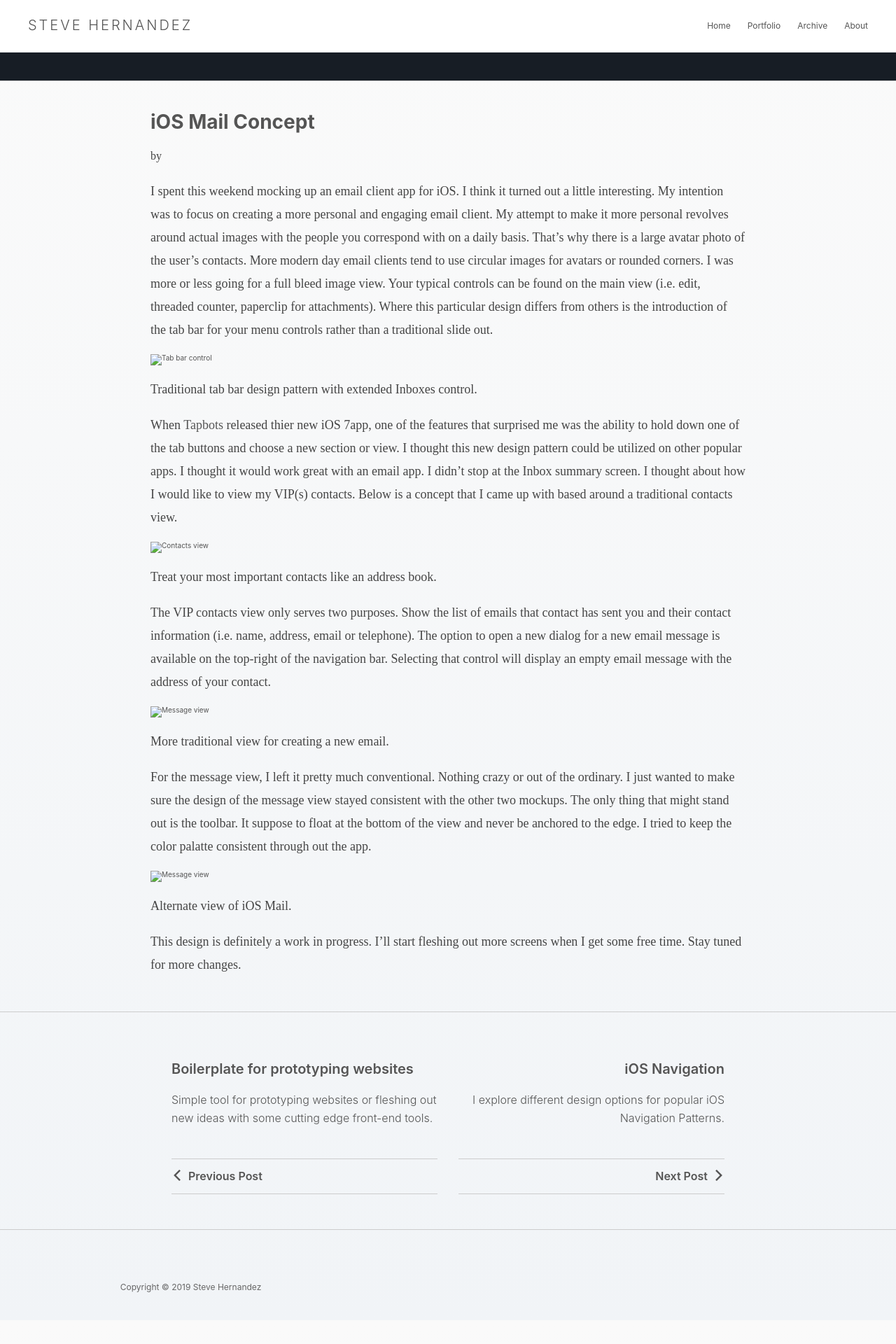
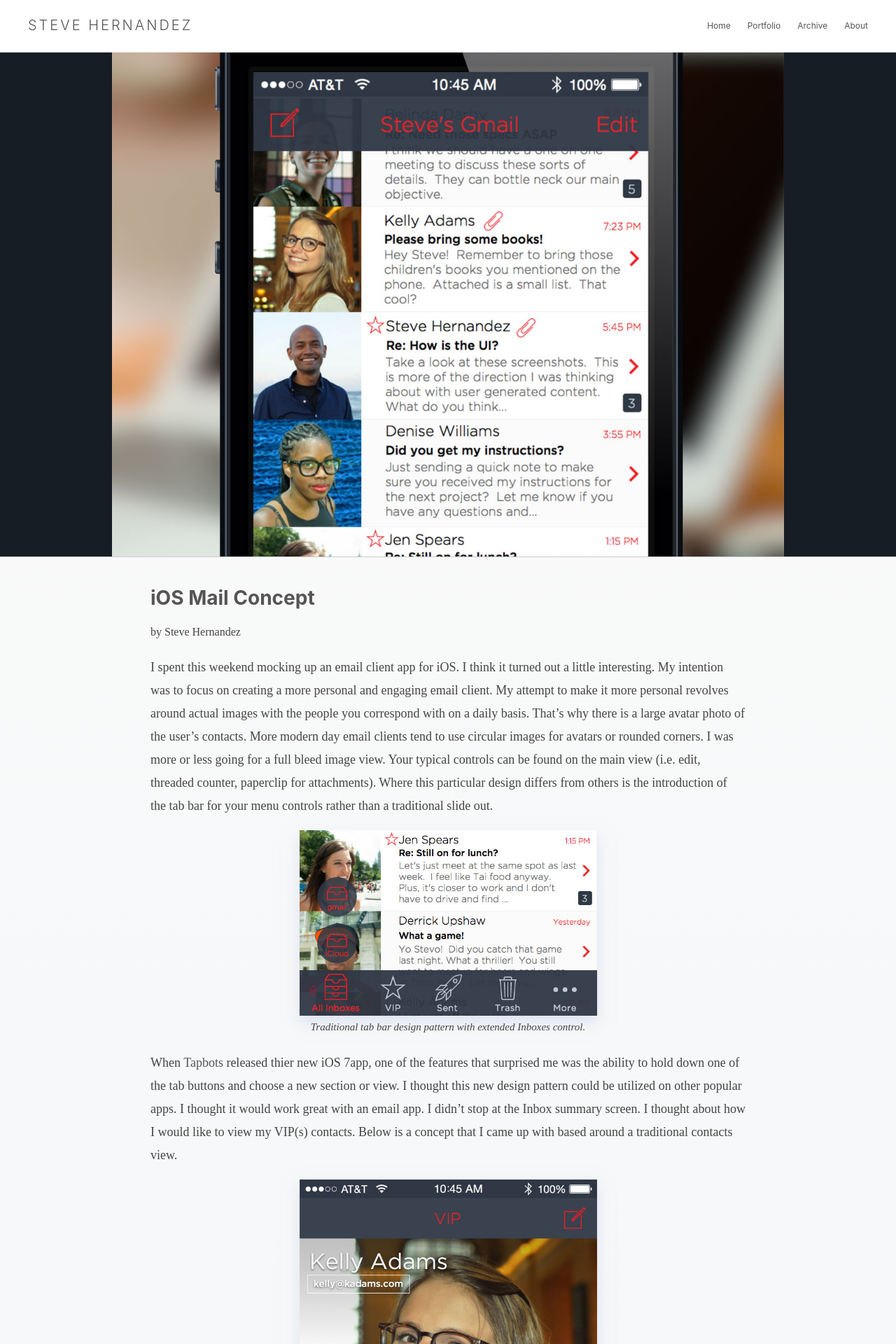
Before and after one commit to slhernandez/slhernandez, a Jekyll site: the page built from _posts/2013-11-10-iOSMail.markdown, in a window 1280 px wide. Shown: the top 1920 px of the page at 70% size. Built offline with Jekyll 4.4.1, drawn with Linux system fonts in a browser that asks for light colours; before the commit the page ends 1886 px from its top, so only the background shows below that.

Commit message:
Fixed mail concept post

```diff
--- a/_posts/2013-11-10-iOSMail.markdown
+++ b/_posts/2013-11-10-iOSMail.markdown
@@ -4,34 +4,27 @@ title: iOS Mail Concept
 blurb: This is my own personal take on how an iOS Mail Client App should look like.
 preview-image: /images/grid/ios_mail_concept.png
 image-title: iOS Mail Concept
+categories: design
+author: Steve Hernandez
+hero-image: /images/posts/mailapp/iOSMail_Closeup.jpg
+background_image: false
+background-override: mailapp
 ---
 
 I spent this weekend mocking up an email client app for iOS.  I think it turned out a little interesting.  My intention was to focus on creating a more personal and engaging email client.  My attempt to make it more personal revolves around actual images with the people you correspond with on a daily basis.  That's why there is a large avatar photo of the user's contacts.  More modern day email clients tend to use circular images for avatars or rounded corners.  I was more or less going for a full bleed image view.  Your typical controls can be found on the main view (i.e. edit, threaded counter, paperclip for attachments).  Where this particular design differs from others is the introduction of the tab bar for your menu controls rather than a traditional slide out.
 
-<div class="post-image">
-  <img class="shadow" src="/images/posts/mail_app/mail_tab_bar.jpg" title="Tab bar control" alt="Tab bar control"/>
-  <p class="caption">Traditional tab bar design pattern with extended Inboxes control.</p>
-</div>
+{% include post_single_img.html post_image="/images/posts/mailapp/mail_tab_bar.jpg" post_img_sm="img--small" title="Tab bar control" caption="Traditional tab bar design pattern with extended Inboxes control." %}
 
 When [Tapbots](http://tapbots.com/software/tweetbot/) released thier new iOS 7app, one of the features that surprised me was the ability to hold down one of the tab buttons and choose a new section or view.  I thought this new design pattern could be utilized on other popular apps.  I thought it would work great with an email app.  I didn't stop at the Inbox summary screen.  I thought about how I would like to view my VIP(s) contacts.  Below is a concept that I came up with based around a traditional contacts view.
 
-<div class="post-image">
-  <img class="shadow" src="/images/posts/mail_app/VIP_Contact.jpg" title="Contacts view" alt="Contacts view"/>
-  <p class="caption">Treat your most important contacts like an address book.</p>
-</div>
+{% include post_single_img.html post_image="/images/posts/mailapp/VIP_Contact.jpg" post_img_sm="img--small" title="Contact views" caption="Treat your most important contacts like an address book." %}
 
 The VIP contacts view only serves two purposes.  Show the list of emails that contact has sent you and their contact information (i.e. name, address, email or telephone).  The option to open a new dialog for a new email message is available on the top-right of the navigation bar.  Selecting that control will display an empty email message with the address of your contact.
 
-<div class="post-image">
-  <img class="shadow" src="/images/posts/mail_app/Message.jpg" title="Message view" alt="Message view"/>
-  <p class="caption">More traditional view for creating a new email.</p>
-</div>
+{% include post_single_img.html post_image="/images/posts/mailapp/Message.jpg" post_img_sm="img--small" title="Message view" caption="More traditional view for creating a new email." %}
 
 For the message view, I left it pretty much conventional.  Nothing crazy or out of the ordinary.  I just wanted to make sure the design of the message view stayed consistent with the other two mockups.  The only thing that might stand out is the toolbar.  It suppose to float at the bottom of the view and never be anchored to the edge.  I tried to keep the color palatte consistent through out the app.
 
-<div class="post-image">
-  <img src="/images/posts/mail_app/iOSMail_Full.jpg" title="Message view" alt="Message view"/>
-  <p class="caption">Alternate view of iOS Mail.</p>
-</div>
+{% include post_single_img.html post_image="/images/posts/mailapp/iOSMail_Full.jpg" title="Message view" caption="Alternate view of iOS Mail." %}
 
 This design is definitely a work in progress.  I'll start fleshing out more screens when I get some free time.  Stay tuned for more changes.
--- a/_sass/_post.scss
+++ b/_sass/_post.scss
@@ -32,7 +32,7 @@
   &.macosxemail {
     background: #EEE;
   }
-  &.wikiband, &.uicontrols, &.companctemail, &.mobilecalendar {
+  &.wikiband, &.uicontrols, &.companctemail, &.mobilecalendar, &.mailapp {
     padding-top: 0;
   }
 }
```
Also changed, not shown: images/posts/mailapp/Angled_View_Black_Mail.jpg (added), images/posts/mailapp/Angled_View_Main_Striped.jpg (added), images/posts/mailapp/Mail_Angled.jpg (added), images/posts/mailapp/Message.jpg (added), images/posts/mailapp/VIP_Contact.jpg (added), images/posts/mailapp/iOSMail_Closeup.jpg (added), images/posts/mailapp/iOSMail_Cover.jpg (added), images/posts/mailapp/iOSMail_Full.jpg (added), images/posts/mailapp/mail_tab_bar.jpg (added).
